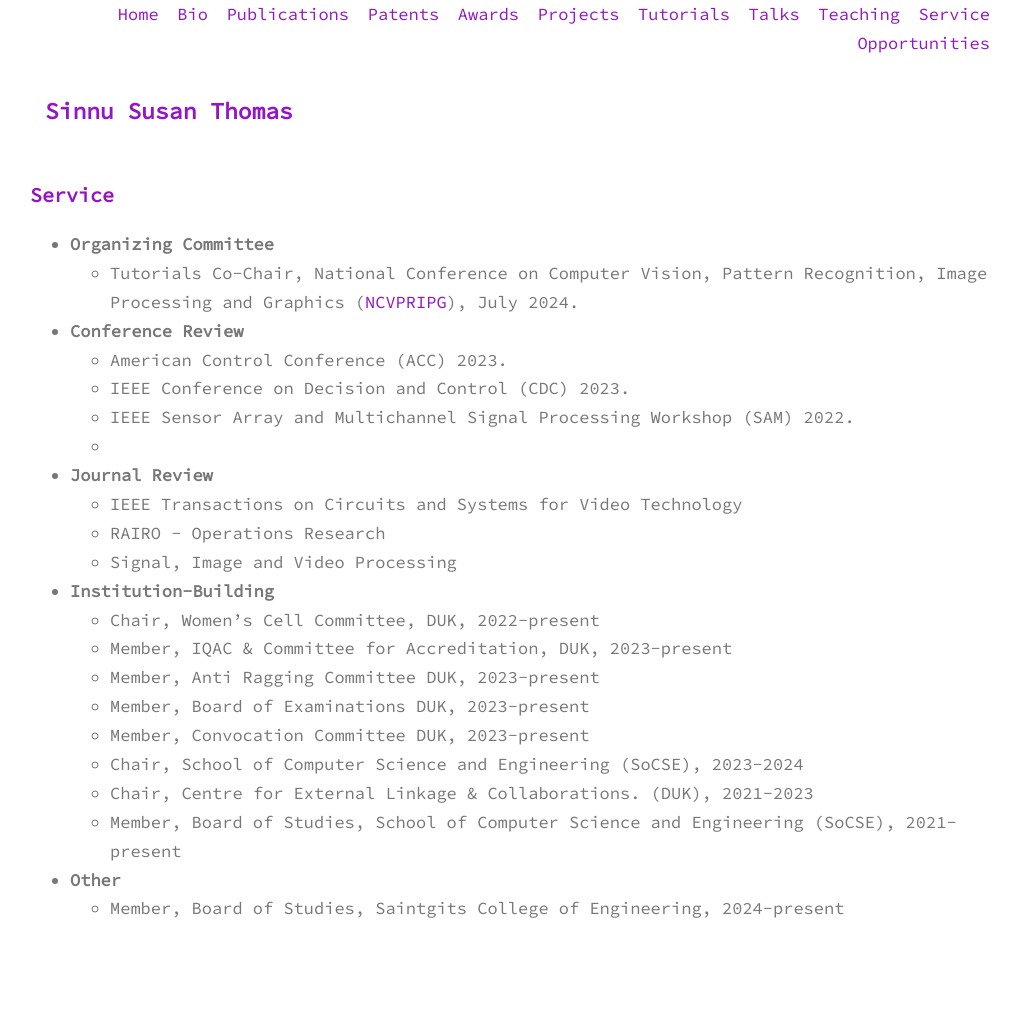
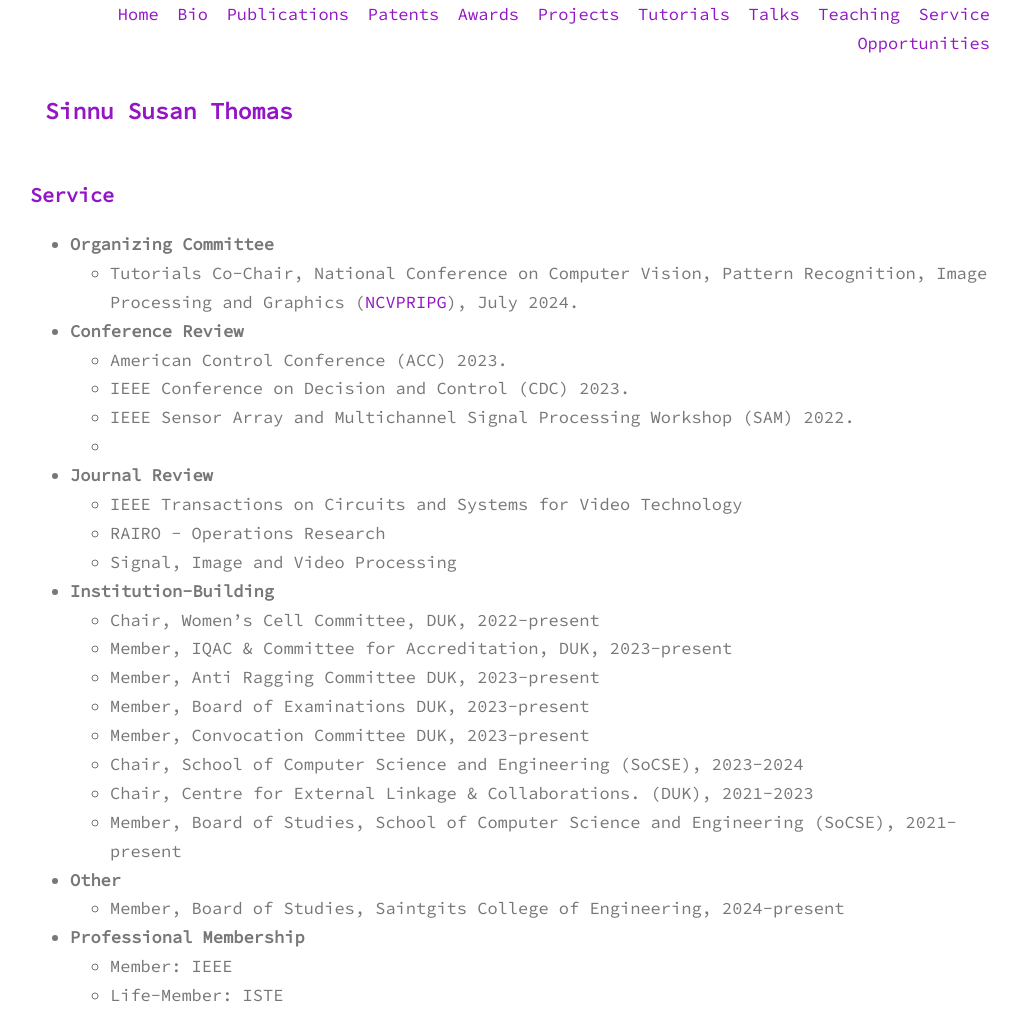
Before and after one commit to sinnuthomas/sinnuthomas.github.io, a Jekyll site: the page built from service.md, in a window 1280 px wide. Shown: the whole page, without its empty margins (130-1150 px from the left). Built offline with Jekyll 4.4.1, drawn with Linux system fonts in a browser that asks for light colours; before the commit the page ends 940 px from its top, so only the background shows below that.

Commit message:
Update service.md

```diff
--- a/service.md
+++ b/service.md
@@ -33,3 +33,8 @@ permalink: /service/
 * **Other**
   <br/>
   * Member, Board of Studies, Saintgits College of Engineering, 2024-present
+
+* **Professional Membership**
+  <br/>
+  * Member: IEEE
+  * Life-Member: ISTE
```
